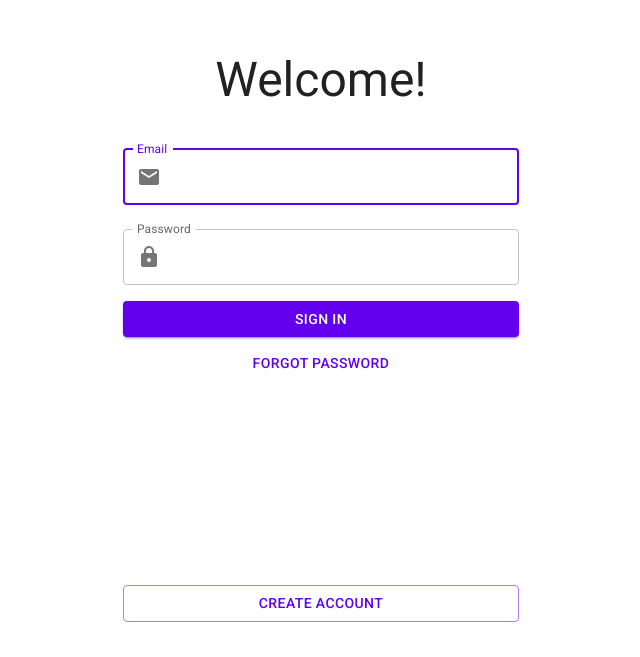
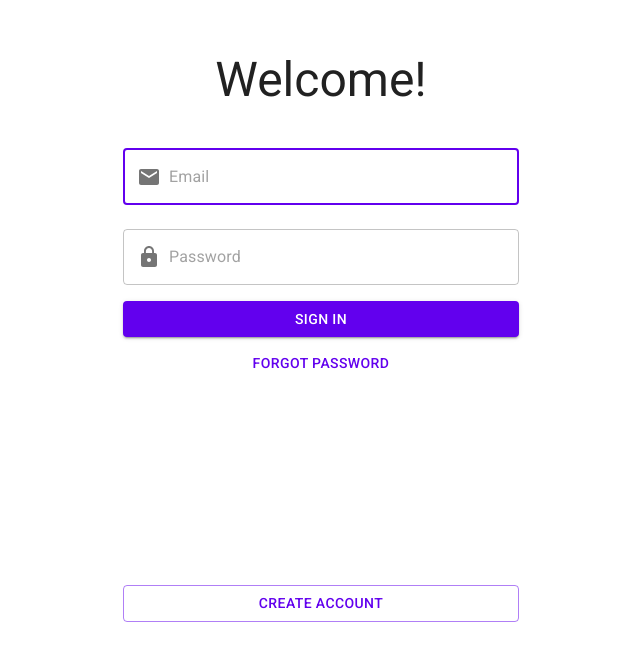
Before and after one commit to ThorntonMatthewD/develop-carolina, a React (Create React App) app in the folder design-system-mockup/: page / in a window 1280 px wide. Shown: the part 143-800 px from the top of the page, without its empty margins (319-959 px from the left). Built offline with nearby package versions, Linux system fonts and the light colour scheme.

Commit message:
Remove textfield labels. Add placeholders.

```diff
--- a/design-system-mockup/src/App.js
+++ b/design-system-mockup/src/App.js
@@ -56,7 +56,7 @@ function App() {
                   id="email"
                   name="email"
                   autoComplete="email"
-                  label="Email"
+                  placeholder="Email"
                   autoFocus
                   InputProps={{
                     startAdornment: (
@@ -73,7 +73,7 @@ function App() {
                   type="password"
                   id="password"
                   autoComplete="password"
-                  label="Password"
+                  placeholder="Password"
                   InputProps={{
                     startAdornment: (
                       <InputAdornment position="start">
```
